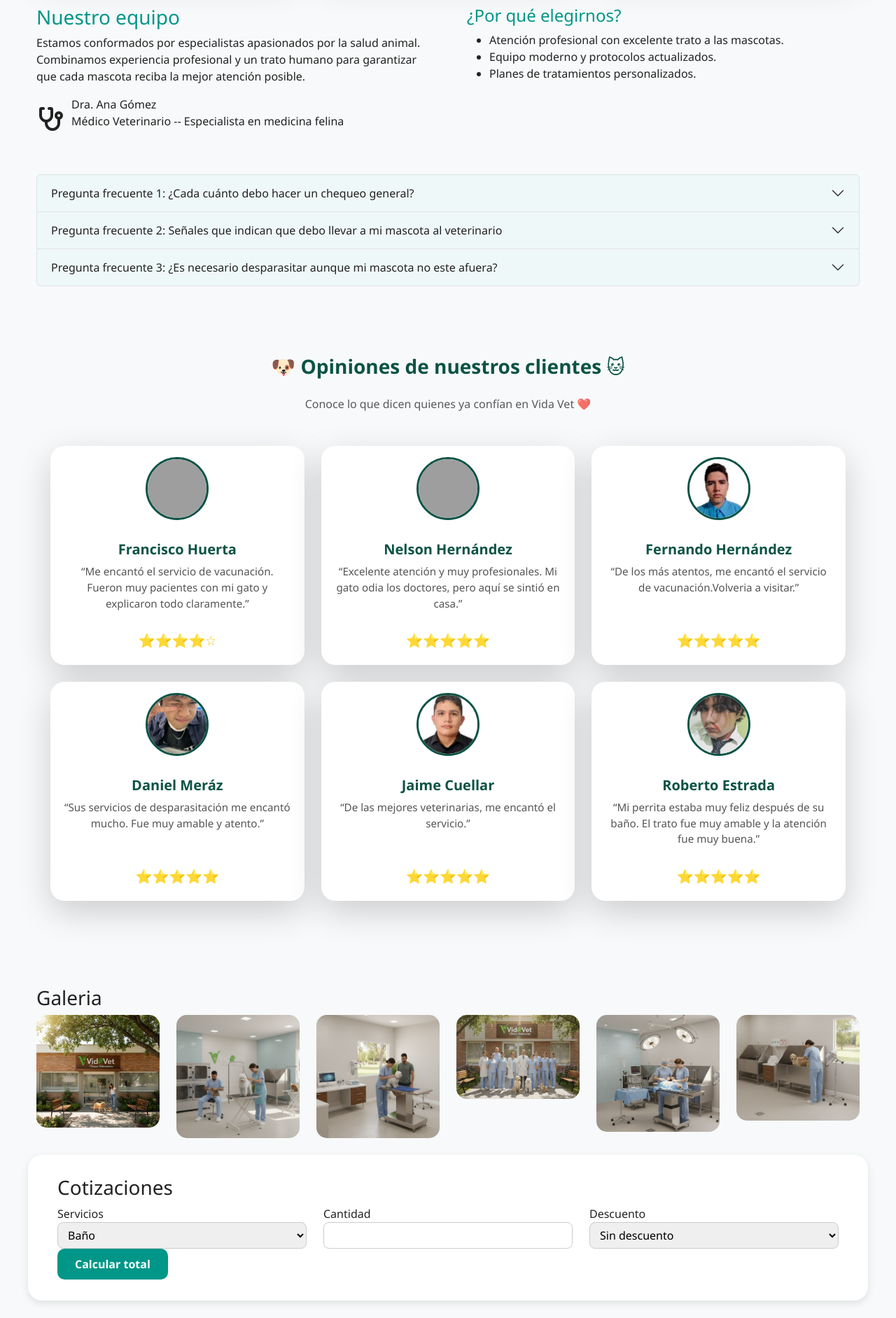
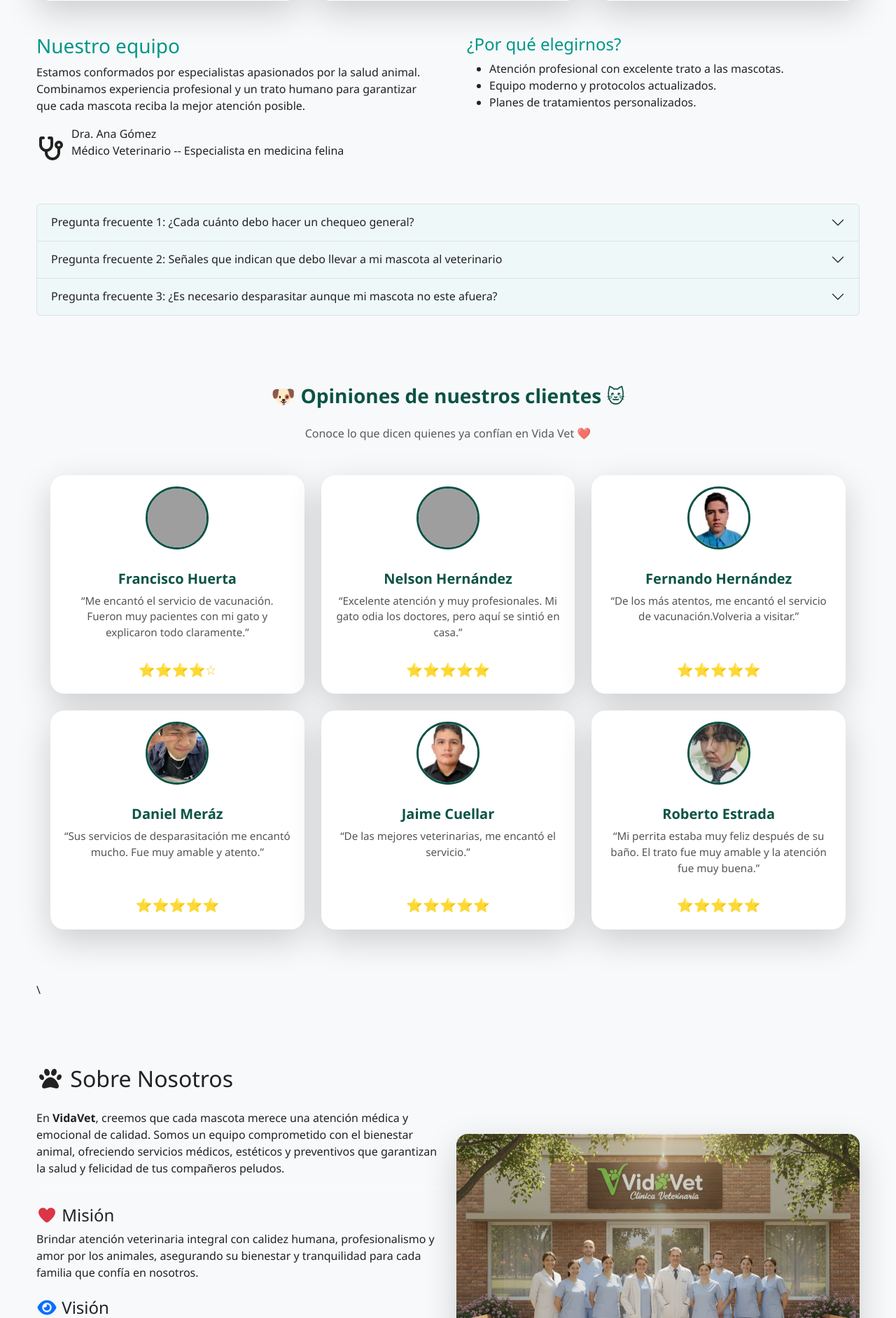
Before and after one commit to Robs115/PIA-WEBDEV, a Django app: page / in a window 1280 px wide. Shown: the part 1369-3252 px from the top of the page at 70% size. Run offline with Django 5.2, Linux system fonts and the light colour scheme; data comes from the database, SQL or seed files in the repository; some libraries are stand-ins or nearby versions; grey boxes are pictures that could not be loaded.

Commit message:
agregada secccion de nosotros q faltaba

```diff
--- a/veterinaria/app/static/css/index/style.css
+++ b/veterinaria/app/static/css/index/style.css
@@ -93,6 +93,10 @@ main.container {
 }
 
 /* ===== SECCIÓN SERVICIOS ===== */
+#tituloServ {
+    color: #009688;
+}
+
 .card-servicio {
     background-color: #fff;
     border: none;
@@ -141,7 +145,7 @@ main.container {
     gap: 30px;
 }
 
-#equipo h3, #equipo h4 {
+#equipo h3, #equipo h4  {
     color: #009688;
 }
 
--- a/veterinaria/app/templates/index.html
+++ b/veterinaria/app/templates/index.html
@@ -76,8 +76,11 @@
 
         </div>
     </div>
-    <!-- Pendiente: Agregar servicios directamente desde la base de datos-->
-    <div class="row justify-content-center mt-5 pt-5">
+
+
+    <!--Seccion de servicios-->
+    <div id="servicios" class="row justify-content-center mt-5 pt-5">
+        <h3 id = "tituloServ">Servicios</h3>
         {% for servicio in servicios %}
             <div class="col-md-4 mb-4">
                 <div class="card card-servicio shadow-lg text-white">
@@ -263,7 +266,47 @@
                 </div>
             </div>
         </div>
+    </div>\
+
+        <!-- Sección Nosotros -->
+    <div id="nosotros" class="row mt-5 pt-5 align-items-center">
+        <div class="col-md-6">
+            <h2 class="mb-4"><i class="fa-solid fa-paw"></i> Sobre Nosotros</h2>
+            <p>
+                En <strong>VidaVet</strong>, creemos que cada mascota merece una atención médica y emocional de calidad.
+                Somos un equipo comprometido con el bienestar animal, ofreciendo servicios médicos, estéticos y preventivos
+                que garantizan la salud y felicidad de tus compañeros peludos.
+            </p>
+            <hr class="text-white">
+
+            <h4 class="mt-4"><i class="fa-solid fa-heart text-danger"></i> Misión</h4>
+            <p>
+                Brindar atención veterinaria integral con calidez humana, profesionalismo y amor por los animales,
+                asegurando su bienestar y tranquilidad para cada familia que confía en nosotros.
+            </p>
+
+            <h4 class="mt-4"><i class="fa-solid fa-eye text-primary"></i> Visión</h4>
+            <p>
+                Ser la clínica veterinaria líder en Monterrey reconocida por su excelencia médica, innovación y compromiso
+                con la vida animal.
+            </p>
+
+            <h4 class="mt-4"><i class="fa-solid fa-scale-balanced text-success"></i> Valores</h4>
+            <ul>
+                <li>Empatía y respeto hacia cada ser vivo.</li>
+                <li>Compromiso y responsabilidad profesional.</li>
+                <li>Confianza y transparencia con nuestros clientes.</li>
+                <li>Trabajo en equipo y mejora continua.</li>
+            </ul>
+        </div>
+
+        <div class="col-md-6 text-center">
+            <img src="{% static 'img/Galeria/PersonalPosando.png' %}"
+                alt="Equipo VidaVet"
+                class="img-fluid rounded-4 shadow-lg">
+        </div>
     </div>
+
 
     <!-- Galeria -->
 
@@ -281,14 +324,10 @@
 
         </div>
         <div id="foto4"class="col">
-            <img src="{% static 'img/Galeria/PersonalPosando.png' %}">
+            <img src="{% static 'img/Galeria/AreaOperaciones.png' %}">
 
         </div>
         <div id="foto5"class="col">
-            <img src="{% static 'img/Galeria/AreaOperaciones.png' %}">
-
-        </div>
-        <div id="foto6"class="col">
             <img src="{% static 'img/Galeria/AreaDeBaño.png' %}">
         </div>
 
@@ -296,7 +335,7 @@
 
     <div class="row mt-4" id="cotizaciones">
             <h3>Cotizaciones</h3>
-            <div id="servicios" class="col">
+            <div id="servicio" class="col">
 
                 <fieldset>
 
```
